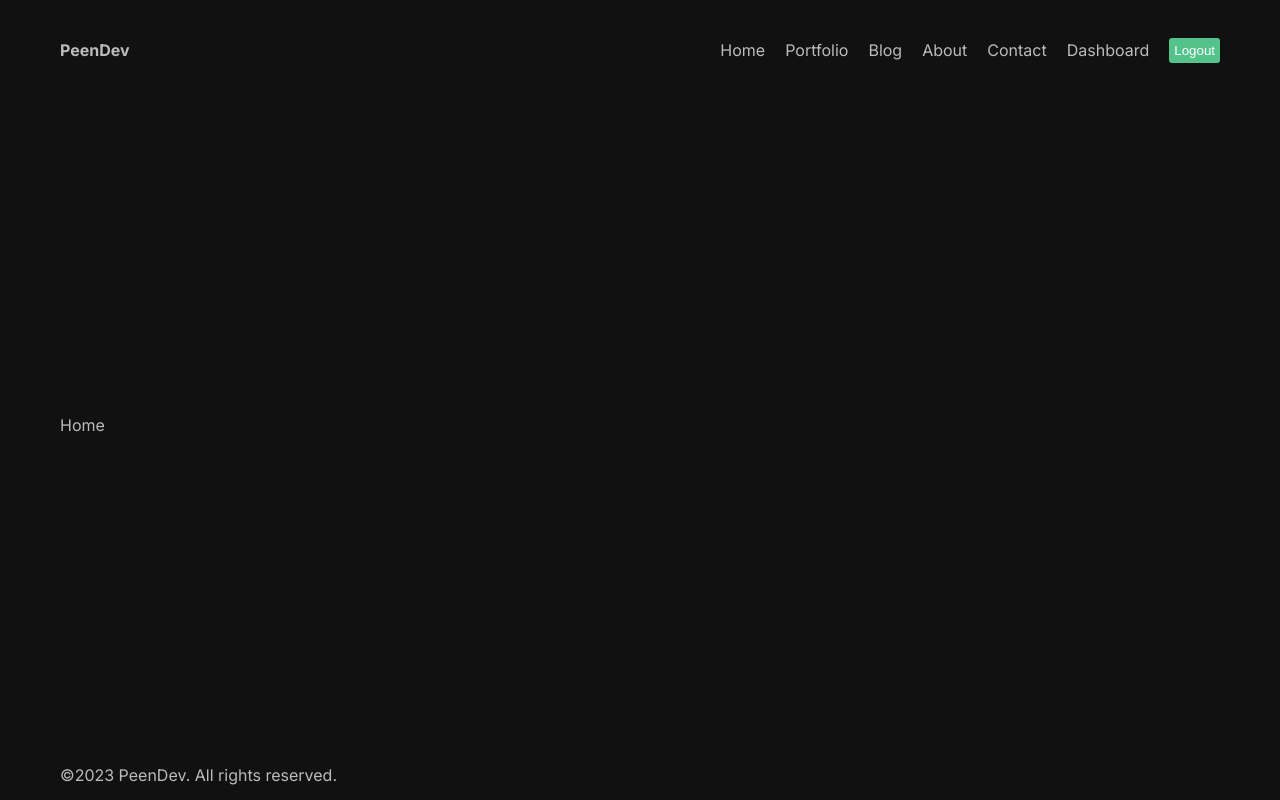
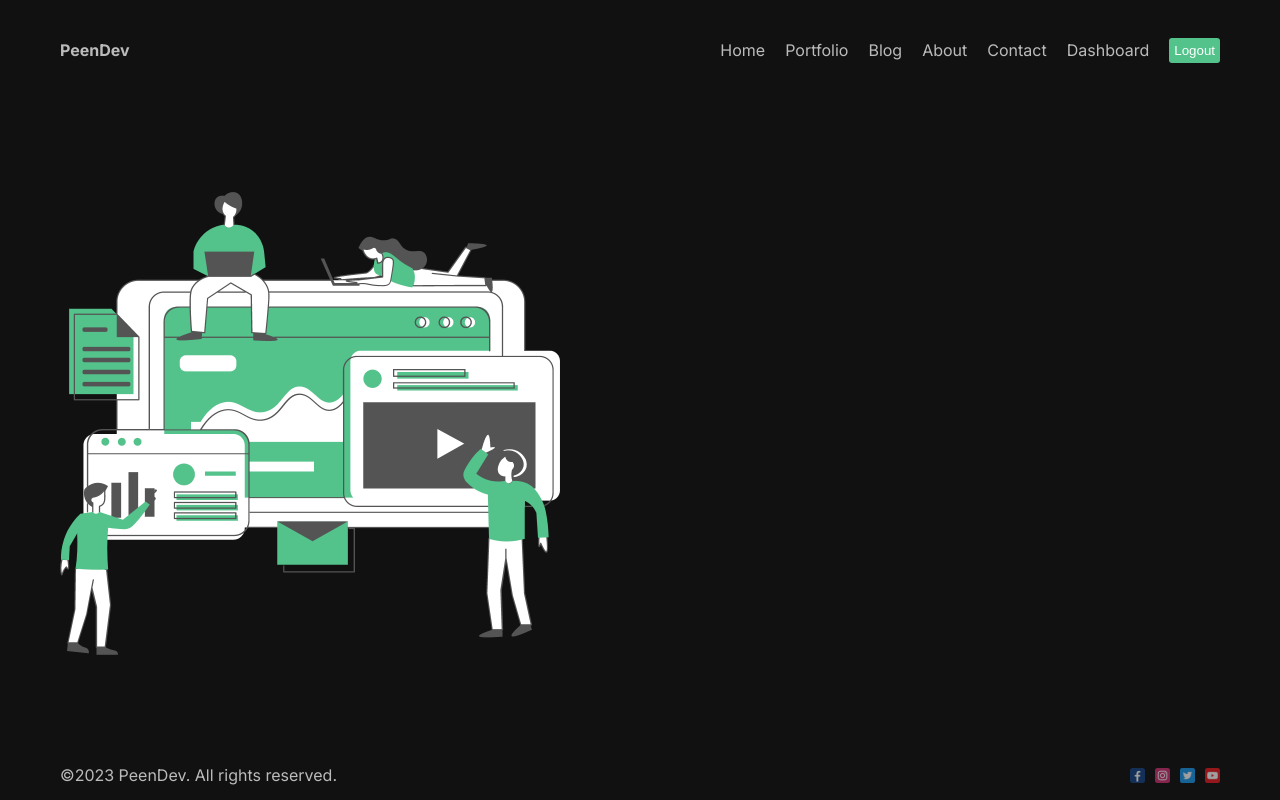
Before and after one commit to SmallPeenwow/next_tutorial, a Next.js app: page / in a window 1280 px wide. Built offline with nearby package versions, Linux system fonts and the light colour scheme.

Commit message:
Images Explained Done

```diff
--- a/next.config.js
+++ b/next.config.js
@@ -1,4 +1,8 @@
 /** @type {import('next').NextConfig} */
-const nextConfig = {}
+const nextConfig = {
+	images: {
+		domains: ['images.pexels.com'],
+	},
+};
 
-module.exports = nextConfig
+module.exports = nextConfig;
--- a/src/app/dashboard/page.module.css
+++ b/src/app/dashboard/page.module.css
@@ -1,2 +1,4 @@
 .container {
+	display: flex;
+	gap: 100px;
 }
--- a/src/app/layout.js
+++ b/src/app/layout.js
@@ -13,11 +13,13 @@ export const metadata = {
 export default function RootLayout({ children }) {
 	return (
 		<html lang='en'>
-			<div className='container'>
-				<Navbar />
-				<body className={inter.className}>{children}</body>
-				<Footer />
-			</div>
+			<body className={inter.className}>
+				<div className='container'>
+					<Navbar />
+					{children}
+					<Footer />
+				</div>
+			</body>
 		</html>
 	);
 }
--- a/src/app/page.jsx
+++ b/src/app/page.jsx
@@ -1,6 +1,12 @@
 import Image from 'next/image';
 import styles from './page.module.css';
+import Hero from 'public/hero.png';
 
 export default function Home() {
-	return <div>Home</div>;
+	return (
+		<div>
+			{/* <Image src={Hero} alt='home picture' className={styles.img} /> */}
+			<Image src='/hero.png' alt='home picture' height={500} width={500} />
+		</div>
+	);
 }
--- a/src/app/page.module.css
+++ b/src/app/page.module.css
@@ -1,3 +1,45 @@
+.container {
+	display: flex;
+	align-items: center;
+	gap: 100px;
+}
+
+.item {
+	flex: 1;
+	display: flex;
+	flex-direction: column;
+	gap: 50px;
+}
+
+.title {
+	font-size: 72px;
+	background: linear-gradient(to bottom, #194c33, #bbb);
+	-webkit-background-clip: text;
+	-webkit-text-fill-color: transparent;
+}
+
+.img {
+	width: 100%;
+	height: 500px;
+	object-fit: contain;
+	/* animation: move 3s infinite ease alternate; */
+}
+
+@keyframes move {
+	from {
+		transform: translateY(-10px);
+	}
+	to {
+		transform: translateY(10px);
+	}
+}
+
+.desc {
+	font-size: 24px;
+	font-weight: 300;
+}
+
+/* On Setup of Project CSS below */
 .main {
 	display: flex;
 	flex-direction: column;
@@ -178,11 +220,7 @@
 		border-radius: 0;
 		border: none;
 		border-bottom: 1px solid rgba(var(--callout-border-rgb), 0.25);
-    background: linear-gradient(
-      to bottom,
-      rgba(var(--background-start-rgb), 1),
-      rgba(var(--callout-rgb), 0.5)
-    );
+		background: linear-gradient(to bottom, rgba(var(--background-start-rgb), 1), rgba(var(--callout-rgb), 0.5));
 		background-clip: padding-box;
 		backdrop-filter: blur(24px);
 	}
@@ -193,11 +231,7 @@
 		inset: auto 0 0;
 		padding: 2rem;
 		height: 200px;
-    background: linear-gradient(
-      to bottom,
-      transparent 0%,
-      rgb(var(--background-end-rgb)) 40%
-    );
+		background: linear-gradient(to bottom, transparent 0%, rgb(var(--background-end-rgb)) 40%);
 		z-index: 1;
 	}
 }
--- a/src/components/footer/Footer.jsx
+++ b/src/components/footer/Footer.jsx
@@ -1,11 +1,17 @@
 import React from 'react';
 import styles from './footer.module.css';
+import Image from 'next/image';
 
 const Footer = () => {
 	return (
 		<div className={styles.container}>
 			<div>©2023 PeenDev. All rights reserved.</div>
-			<div></div>
+			<div className={styles.social}>
+				<Image src='/1.png' width={15} height={15} className={styles.icon} alt='Peen Facebook Account' />
+				<Image src='/2.png' width={15} height={15} className={styles.icon} alt='Peen Dev Instagram Account' />
+				<Image src='/3.png' width={15} height={15} className={styles.icon} alt='Peen Dev Twitter Account' />
+				<Image src='/4.png' width={15} height={15} className={styles.icon} alt='Peen Dev YouTube Account' />
+			</div>
 		</div>
 	);
 };
--- a/src/components/footer/footer.module.css
+++ b/src/components/footer/footer.module.css
@@ -1,6 +1,18 @@
 .container {
 	height: 50px;
+	font-style: 14px;
 	display: flex;
 	align-items: center;
 	justify-content: space-between;
 }
+
+.social {
+	display: flex;
+	align-items: center;
+	gap: 10px;
+}
+
+.icon {
+	opacity: 0.6;
+	cursor: pointer;
+}
```
Lines whose indentation alone changed are shown as unchanged.
